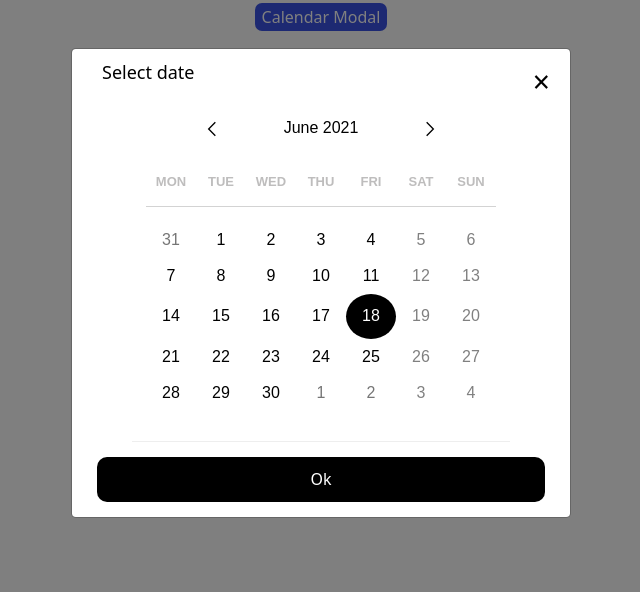
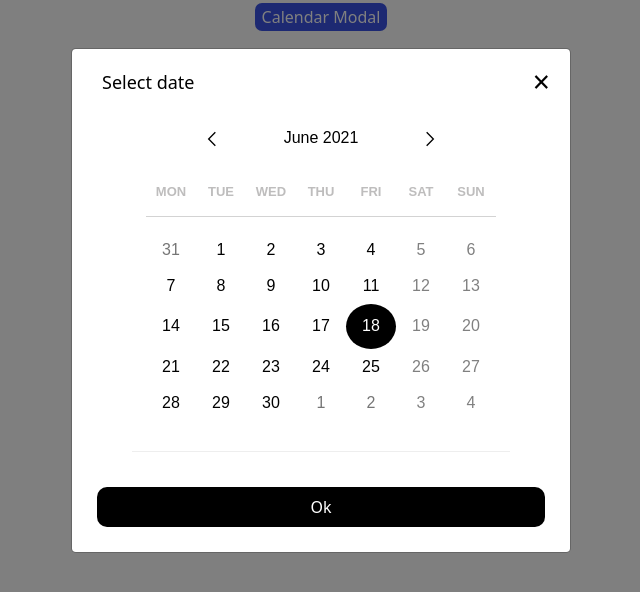
Before and after one commit to Zaibi727/Collection-of-Designs, a React (Create React App) app: page / in a window 1280 px wide. Both pictures are taken after a click on the button "Calendar Modal". Shown: the top 592 px of the page, without its empty margins (319-959 px from the left). Built offline with nearby package versions, Linux system fonts and the light colour scheme.

Commit message:
Update calendarmodal.module.css

```diff
--- a/src/components/CalendarModal/calendarmodal.module.css
+++ b/src/components/CalendarModal/calendarmodal.module.css
@@ -40,7 +40,7 @@ button:focus {
 
 .okbtn{
     width: 100%;
-    height: 45px;
+    height: 40px;
     border:  none;
     background-color: black;
     color: white;
@@ -49,12 +49,13 @@ button:focus {
 }
 .sec1{
     text-align: center;
-    padding: 20px 0px 10px 0px;
+    padding: 30px 0px 10px 0px;
     border-bottom: 1px solid rgb(238, 238, 238);
     margin: 0px 60px;
+    margin-bottom: 10px !important;
 }
 .sec2{
-    padding: 15px 25px;
+    padding: 25px 25px;
  }
  .sec1 p{
     font-size: 18px;
```
